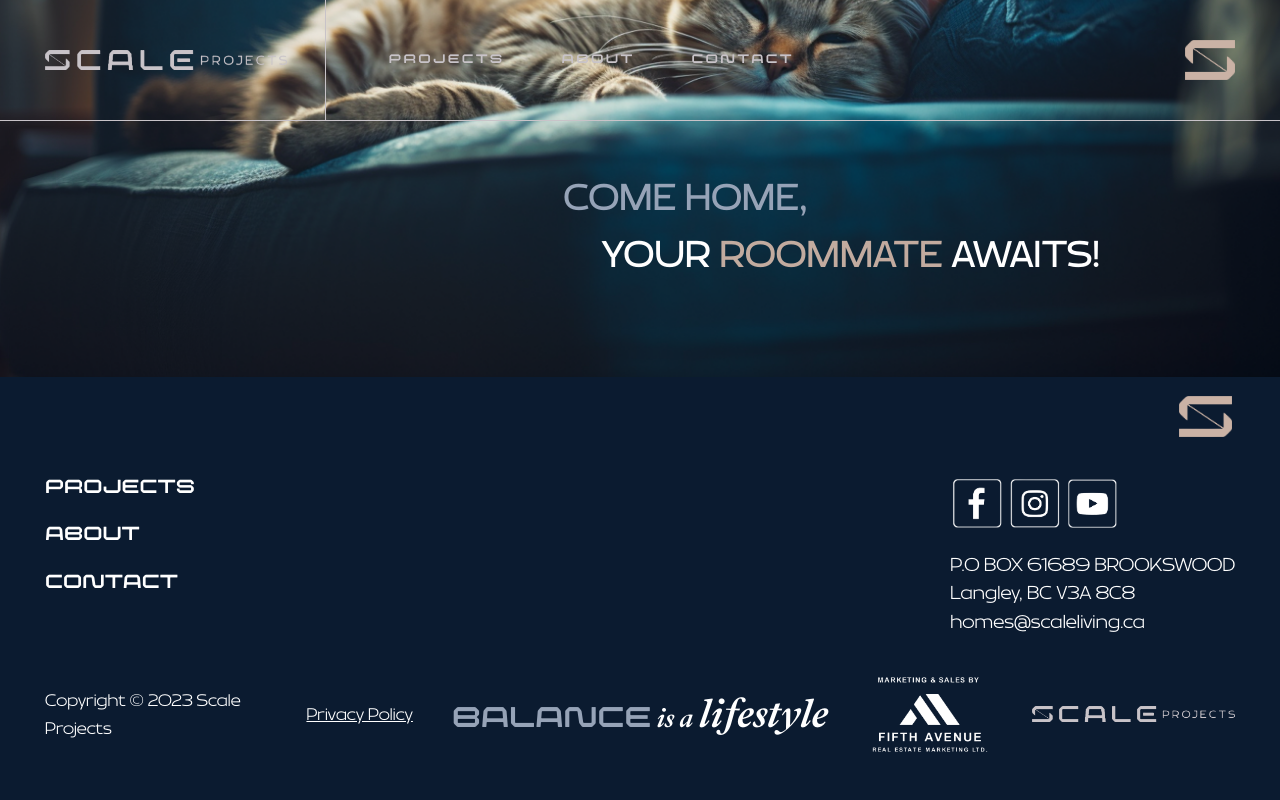
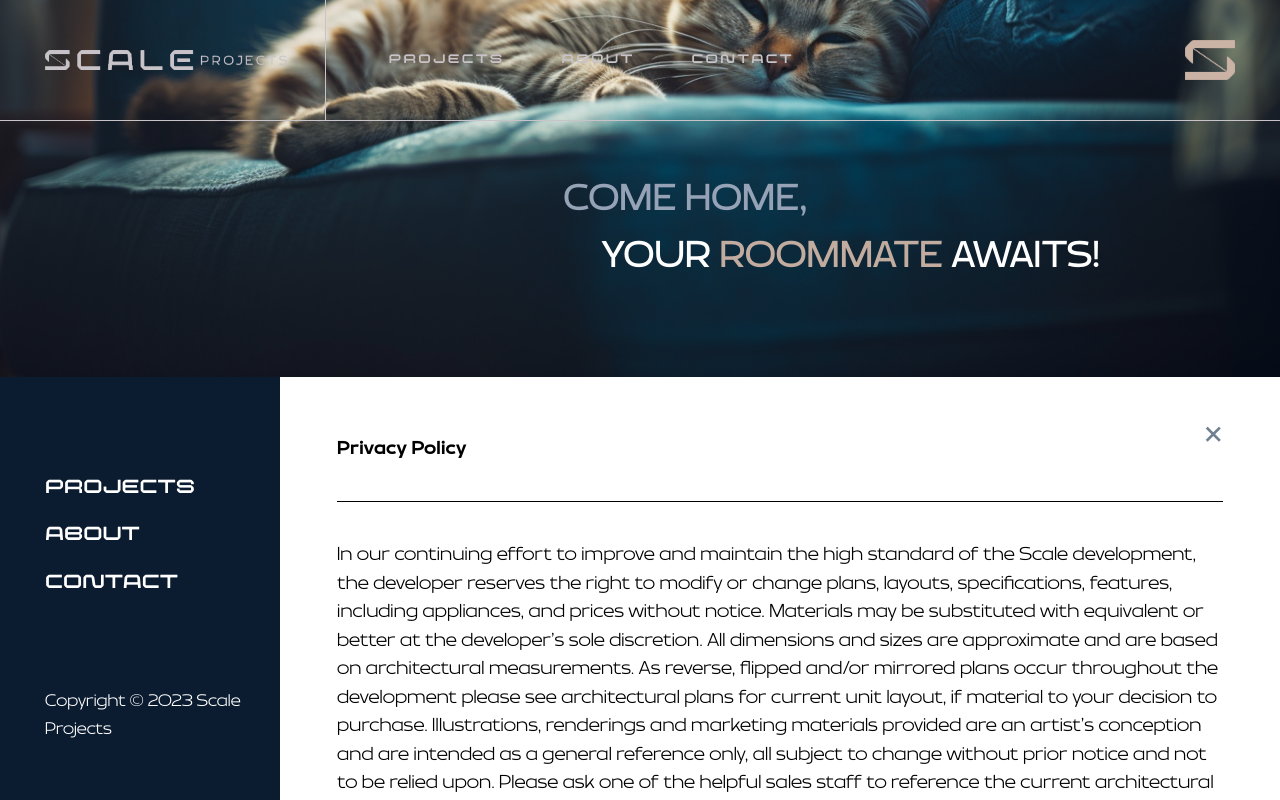
Before and after one commit to rickdrumond/scaco, a website built with Parcel: page src/index.html in a window 1280 px wide. Both pictures are taken after a click on the link "Privacy Policy". Shown: the part 7164-7964 px from the top of the page. Built offline with nearby package versions, Linux system fonts and the light colour scheme; what tailwind-hamburgers would draw is missing.

Commit message:
add privacy policy dialog

```diff
--- a/src/index.html
+++ b/src/index.html
@@ -401,6 +401,31 @@
           <span id="copyright">Copyright © 2023 Scale Projects</span>
         </div>
       </div>
+      <dialog id="privacy-policy">
+        <div class="dialog-header">
+          <h2>Privacy Policy</h2>
+          <button class="close-dialog" autofocus>×</button>
+        </div>
+        <p>
+          In our continuing effort to improve and maintain the high standard of
+          the Scale development, the developer reserves the right to modify or
+          change plans, layouts, specifications, features, including appliances,
+          and prices without notice. Materials may be substituted with
+          equivalent or better at the developer's sole discretion. All
+          dimensions and sizes are approximate and are based on architectural
+          measurements. As reverse, flipped and/or mirrored plans occur
+          throughout the development please see architectural plans for current
+          unit layout, if material to your decision to purchase. Illustrations,
+          renderings and marketing materials provided are an artist's conception
+          and are intended as a general reference only, all subject to change
+          without prior notice and not to be relied upon. Please ask one of the
+          helpful sales staff to reference the current architectural set of
+          construction drawings for the most accurate dimensions and other
+          details at time of sale. E.&O.E. Sales & Marketing provided by Fifth
+          Avenue Real Estate Marketing Ltd. 604-583-2212
+        </p>
+        <button class="close-dialog">close</button>
+      </dialog>
     </footer>
   </body>
 </html>
--- a/src/js/main.js
+++ b/src/js/main.js
@@ -62,7 +62,9 @@ window.onRecaptchaSuccess = function (token) {
 
 // Enable smooth scrolling for same-page links
 document.addEventListener("click", (e) => {
-  if ((a = e.target.closest("a")) && isAnchor(a)) {
+  const a = e.target.closest("a");
+
+  if (a && isAnchor(a)) {
     e.preventDefault();
 
     document.querySelector(a.hash).scrollIntoView({
@@ -110,6 +112,19 @@ document.addEventListener("DOMContentLoaded", () => {
     grecaptcha.execute();
   });
 
+  document
+    .getElementById("privacy-policy-link")
+    .addEventListener("click", () => {
+      const dialog = document.getElementById("privacy-policy");
+      dialog.show();
+
+      dialog.addEventListener("click", (e) => {
+        if (e.target.classList.contains("close-dialog")) {
+          dialog.close();
+        }
+      });
+    });
+
   // Show/Hide ReCAPTCHA's badge if form is in viewport
   const handleIntersection = (entries, _observer) => {
     const recaptchaBadge = document.querySelector(".grecaptcha-badge");
--- /dev/null
+++ b/src/style/components/privacy-policy.scss
@@ -0,0 +1,72 @@
+#privacy-policy {
+  position: absolute;
+  top: 0;
+  left: 0;
+  max-width: 100vw;
+  width: 100vw;
+  max-height: 100vh;
+  height: 100vh;
+  overflow: scroll;
+  background-color: white;
+  padding: $xs-h-spacing $xs-v-spacing;
+  padding-top: 0;
+  margin: 0;
+
+  @screen lg {
+    padding: 3rem;
+    padding-top: 0;
+    max-width: 1000px;
+    max-height: 100%;
+    bottom: 0;
+    top: auto;
+    left: auto;
+    right: 0;
+    left: auto;
+  }
+
+  .dialog-header {
+    position: sticky;
+    top: 0;
+    border-bottom: 1px solid black;
+    background-color: white;
+    padding-top: $xs-v-spacing;
+    padding-bottom: $xs-h-spacing;
+    margin-bottom: $xs-h-spacing;
+
+    @screen lg {
+      padding-top: 3rem;
+      padding-bottom: 2rem;
+      margin-bottom: 2rem;
+    }
+
+    .close-dialog {
+      font-size: 45px;
+      line-height: 0;
+      color: slategray;
+      text-decoration: none;
+    }
+  }
+
+  .close-dialog {
+    float: right;
+    color: slategray;
+  }
+
+  h2 {
+    display: inline-block;
+    font-family: $ff-brinnan-bold;
+  }
+
+  p {
+    font-family: $ff-brinnan-light;
+  }
+
+  > .close-dialog {
+    font-size: 1.25em;
+    text-decoration: underline;
+
+    @screen lg {
+      display: none;
+    }
+  }
+}
--- a/src/style/main.scss
+++ b/src/style/main.scss
@@ -10,6 +10,7 @@
 @import "components/header";
 @import "components/contact-form";
 @import "components/footer";
+@import "components/privacy-policy";
 
 .grecaptcha-badge {
   // Displayed through JS when contact form is in view
```
